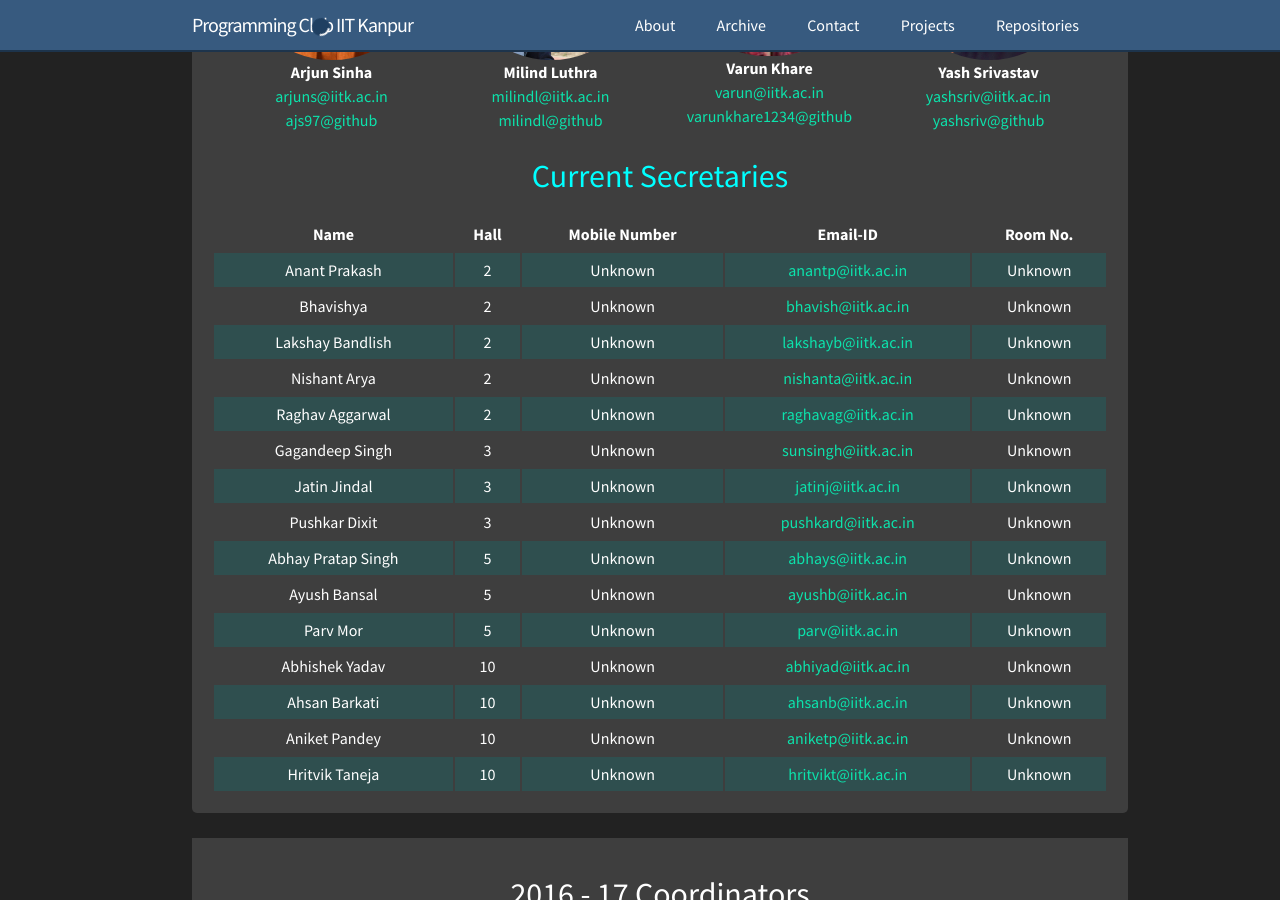
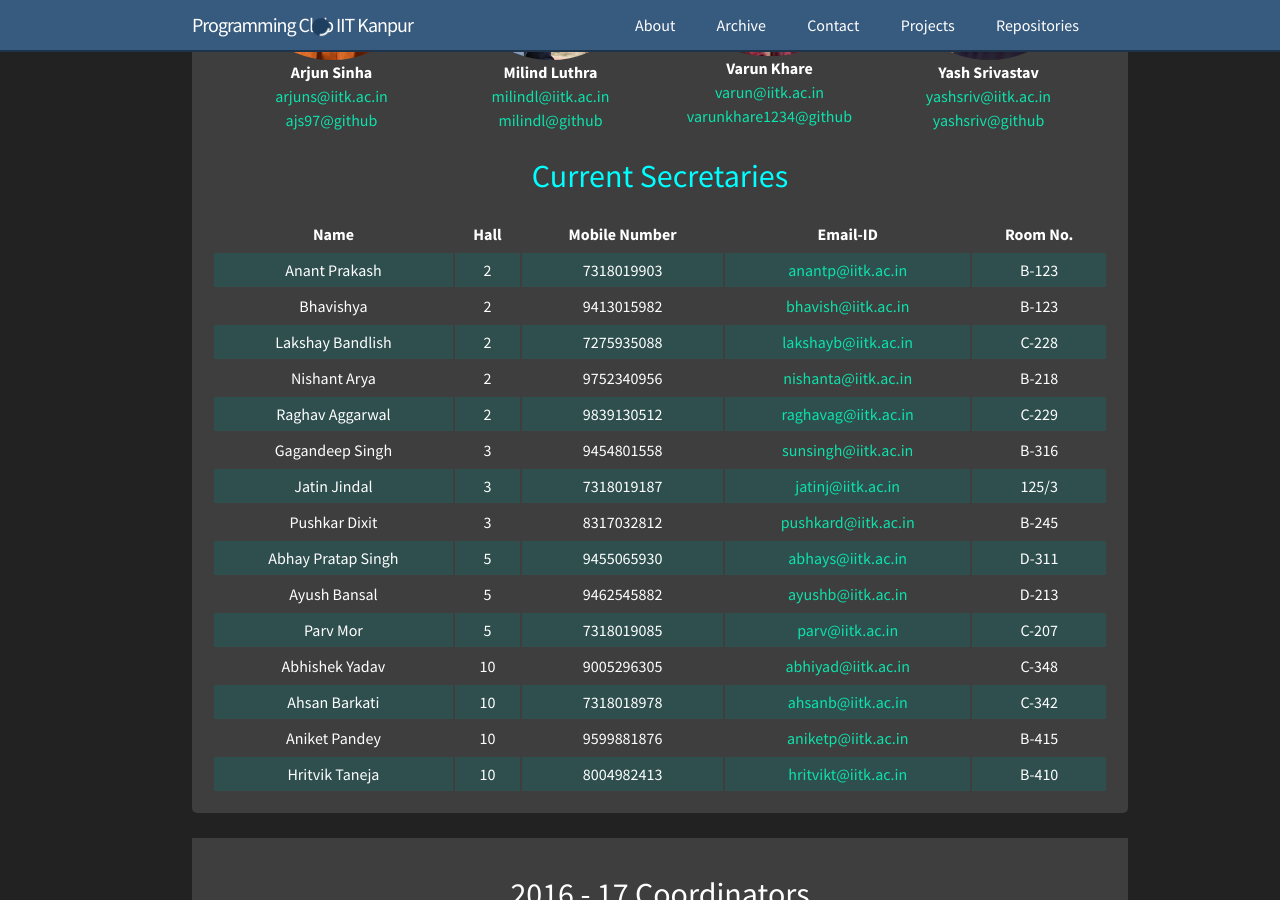
Before and after one commit to pclubiitk/pclub.in, a Jekyll site: the page built from contact.html, in a window 1280 px wide and 900 px high, scrolled down 316 px. Built offline with Jekyll 4.4.1, drawn with Linux system fonts in a browser that asks for light colours; nearby versions of some CDN libraries; comment, search, counter and statistics services are not loaded; a style sheet for code colours, icons or effects is not loaded.

Commit message:
Update contact details for Secys

```diff
--- a/contact.html
+++ b/contact.html
@@ -23,78 +23,78 @@ secys:
   'anantp':
     name: Anant Prakash
     hall: 2
-    number: Unknown
-    room: Unknown
+    number: 7318019903
+    room: B-123
   'bhavish':
     name: Bhavishya
     hall: 2
-    number: Unknown
-    room: Unknown
+    number: 9413015982
+    room: B-123
   'lakshayb':
     name: Lakshay Bandlish
     hall: 2
-    number: Unknown
-    room: Unknown
+    number: 7275935088
+    room: C-228
   'nishanta':
     name: Nishant Arya
     hall: 2
-    number: Unknown
-    room: Unknown
+    number: 9752340956
+    room: B-218
   'raghavag':
     name: Raghav Aggarwal
     hall: 2
-    number: Unknown
-    room: Unknown
+    number: 9839130512
+    room: C-229
   'sunsingh':
     name: Gagandeep Singh
     hall: 3
-    number: Unknown
-    room: Unknown
+    number: 9454801558
+    room: B-316
   'jatinj':
     name: Jatin Jindal
     hall: 3
-    number: Unknown
-    room: Unknown
+    number: 7318019187
+    room: 125/3
   'pushkard':
     name: Pushkar Dixit
     hall: 3
-    number: Unknown
-    room: Unknown
+    number: 8317032812
+    room: B-245
   'abhays':
     name: Abhay Pratap Singh
     hall: 5
-    number: Unknown
-    room: Unknown
+    number: 9455065930
+    room: D-311
   'ayushb':
     name: Ayush Bansal
     hall: 5
-    number: Unknown
-    room: Unknown
+    number: 9462545882
+    room: D-213
   'parv':
     name: Parv Mor
     hall: 5
-    number: Unknown
-    room: Unknown
+    number: 7318019085
+    room: C-207
   'abhiyad':
     name: Abhishek Yadav
     hall: 10
-    number: Unknown
-    room: Unknown
+    number: 9005296305
+    room: C-348
   'ahsanb':
     name: Ahsan Barkati
     hall: 10
-    number: Unknown
-    room: Unknown
+    number: 7318018978
+    room: C-342
   'aniketp':
     name: Aniket Pandey
     hall: 10
-    number: Unknown
-    room: Unknown
+    number: 9599881876
+    room: B-415
   'hritvikt':
     name: Hritvik Taneja
     hall: 10
-    number: Unknown
-    room: Unknown
+    number: 8004982413
+    room: B-410
 ---
 
 <br>
```
